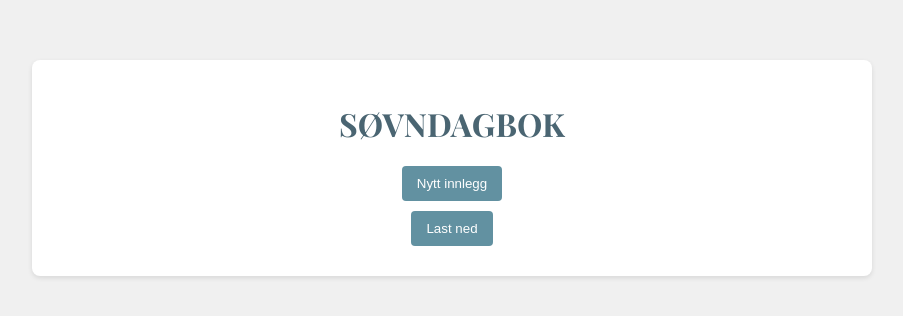
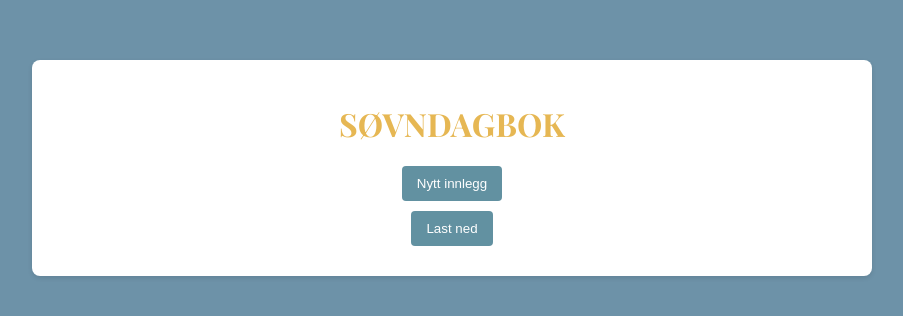
Before and after one commit to aalemayhu/S-VNDAGBOK, a plain HTML site: page index.html in a window 1280 px wide. Shown: the part 232-548 px from the top of the page, without its empty margins (188-1091 px from the left). Drawn offline with nearby package versions, Linux system fonts and the light colour scheme; a web font is replaced by a local one.

Commit message:
feat: update colors

```diff
--- a/style.css
+++ b/style.css
@@ -2,7 +2,7 @@ body {
   font-family: sans-serif;
   margin: 0;
   padding: 0;
-  background-color: #f0f0f0;
+  background-color: #6d92a8;
   display: flex;
   justify-content: center;
   align-items: center;
@@ -20,7 +20,7 @@ body {
 
 h1 {
   text-align: center;
-  color: #4a6572;
+  color: #e6b753;
   font-family: 'Playfair Display', serif;
 }
 
@@ -31,7 +31,7 @@ h1 {
 
 h2 {
   font-family: 'Playfair Display', serif;
-  color: #4a6572;
+  color: #6e93a7;
 }
 
 .entry label {
```
